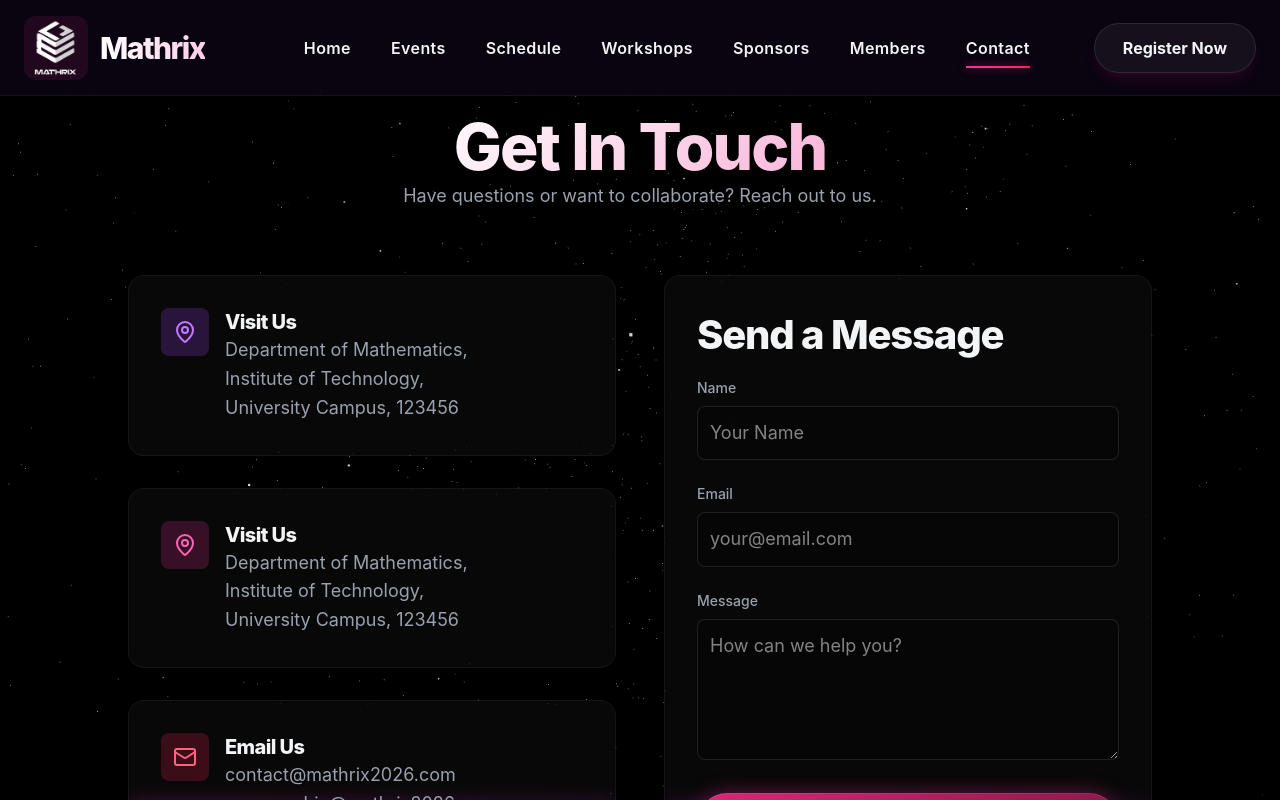
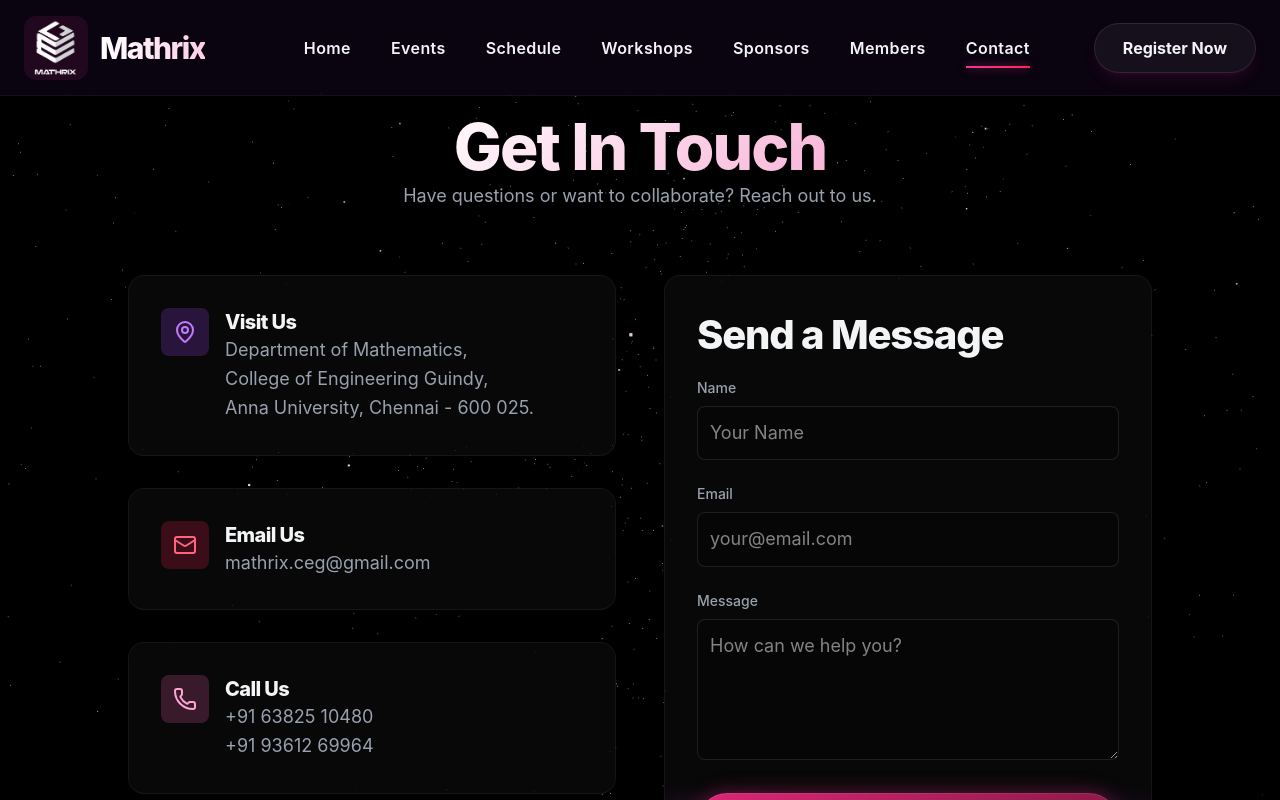
Before and after one commit to lokeshh29/mathrix-website-2026, a React (Vite) app in the folder frontend/: page /contact in a window 1280 px wide. Shown: the top 800 px of the page. Built offline with nearby package versions, Linux system fonts and the light colour scheme.

Commit message:
fix: format in events

```diff
--- a/frontend/src/pages/Contact.jsx
+++ b/frontend/src/pages/Contact.jsx
@@ -48,24 +48,8 @@ const Contact = () => {
                                 <h3 className="text-xl font-bold mb-2">Visit Us</h3>
                                 <p className="text-gray-400">
                                     Department of Mathematics,<br />
-                                    Institute of Technology,<br />
-                                    University Campus, 123456
-                                </p>
-                            </div>
-                        </div>
-                    </div>
-
-                    <div className="glass-card p-8 hover:bg-white/5 transition-colors">
-                        <div className="flex items-start gap-4">
-                            <div className="p-3 bg-pink-500/20 rounded-lg text-pink-400">
-                                <MapPin size={24} />
-                            </div>
-                            <div>
-                                <h3 className="text-xl font-bold mb-2">Visit Us</h3>
-                                <p className="text-gray-400">
-                                    Department of Mathematics,<br />
-                                    Institute of Technology,<br />
-                                    University Campus, 123456
+                                    College of Engineering Guindy,<br />
+                                    Anna University, Chennai - 600 025.
                                 </p>
                             </div>
                         </div>
@@ -78,8 +62,7 @@ const Contact = () => {
                             </div>
                             <div>
                                 <h3 className="text-xl font-bold mb-2">Email Us</h3>
-                                <p className="text-gray-400">contact@mathrix2026.com</p>
-                                <p className="text-gray-400">sponsorship@mathrix2026.com</p>
+                                <p className="text-gray-400">mathrix.ceg@gmail.com</p>
                             </div>
                         </div>
                     </div>
@@ -91,8 +74,8 @@ const Contact = () => {
                             </div>
                             <div>
                                 <h3 className="text-xl font-bold mb-2">Call Us</h3>
-                                <p className="text-gray-400">+91 98765 43210</p>
-                                <p className="text-gray-400">+91 12345 67890</p>
+                                <p className="text-gray-400">+91 63825 10480</p>
+                                <p className="text-gray-400">+91 93612 69964</p>
                             </div>
                         </div>
                     </div>
--- a/frontend/src/pages/Events.jsx
+++ b/frontend/src/pages/Events.jsx
@@ -37,14 +37,16 @@ const eventsData = [
 
 const Events = () => {
     return (
-        <div className="container mx-auto px-4 py-12">
+        <div className="container mx-auto px-4 py-32">
             <motion.h1
                 initial={{ opacity: 0, y: -20 }}
                 animate={{ opacity: 1, y: 0 }}
-                className="text-4xl md:text-6xl font-bold mb-12 text-center"
+                className="text-4xl md:text-6xl font-bold mb-32 text-center relative z-10"
             >
                 Upcoming Events
             </motion.h1>
+
+            <div className="h-10"></div> {/* Explicit spacer just in case */}
 
             <div className="grid grid-cols-1 md:grid-cols-2 lg:grid-cols-3 gap-8">
                 {eventsData.map((event, index) => (
```
